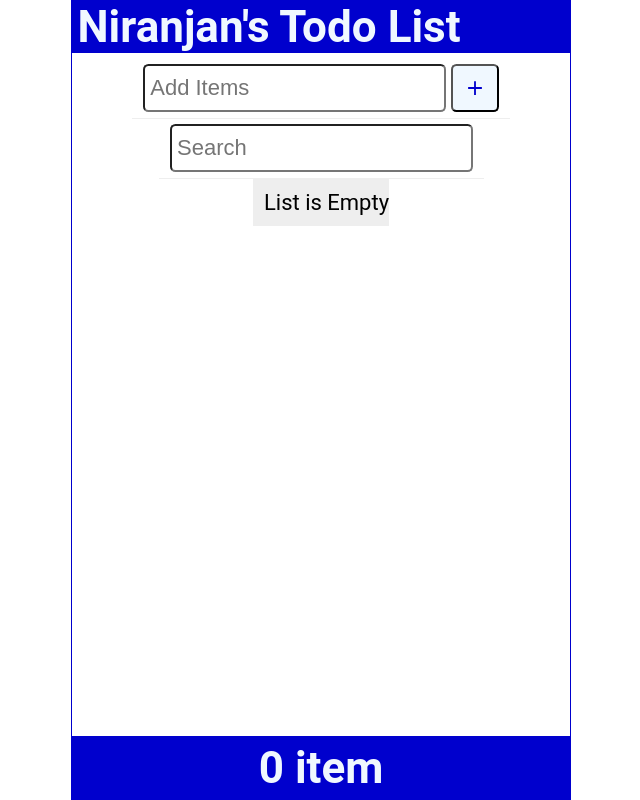
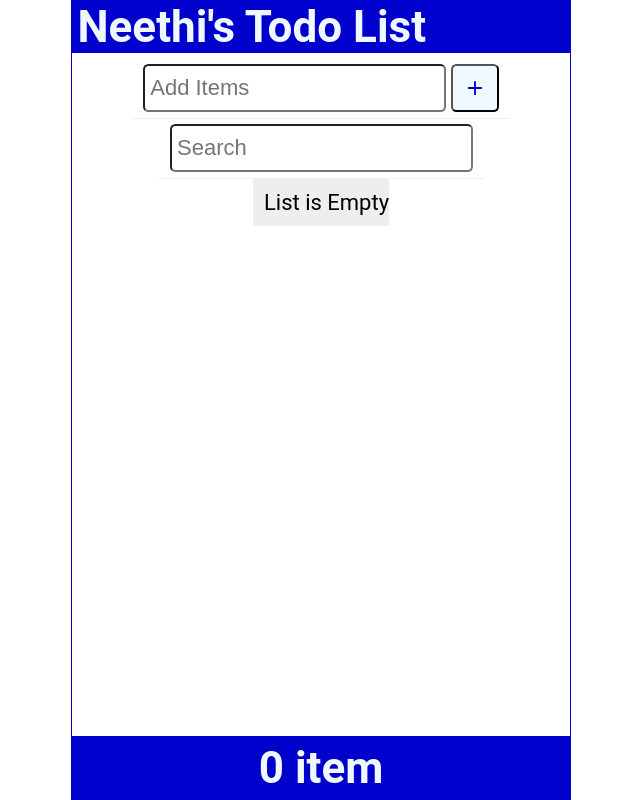
Before and after one commit to neethiarasan30/todo-list, a React (Create React App) app: page / in a window 1280 px wide. Shown: the whole page, without its empty margins (319-959 px from the left). Built offline with nearby package versions, Linux system fonts and the light colour scheme.

Commit message:
modified header

```diff
--- a/src/components/Header.js
+++ b/src/components/Header.js
@@ -4,7 +4,7 @@ export const Header = () => {
   return (
 
     <header>
-        <h1>Niranjan's Todo List</h1>
+        <h1>Neethi's Todo List</h1>
     </header>
   )
 }
```
